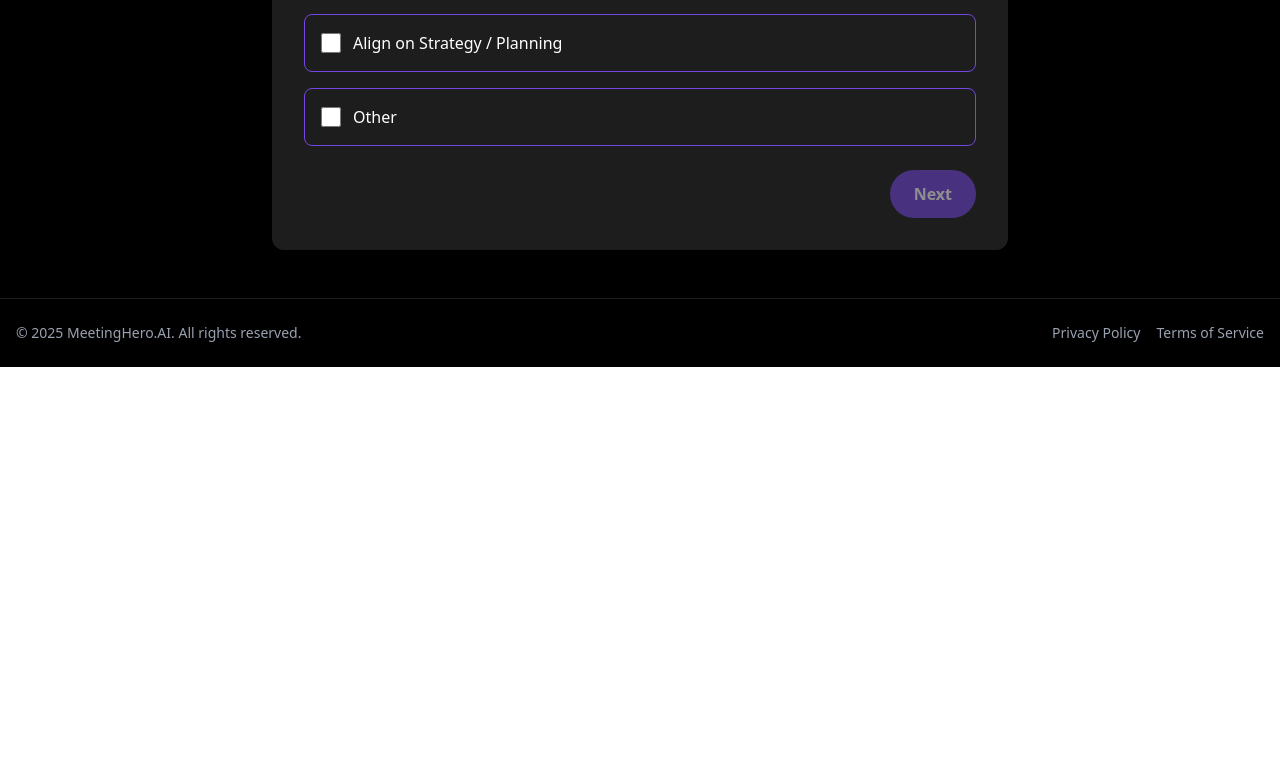
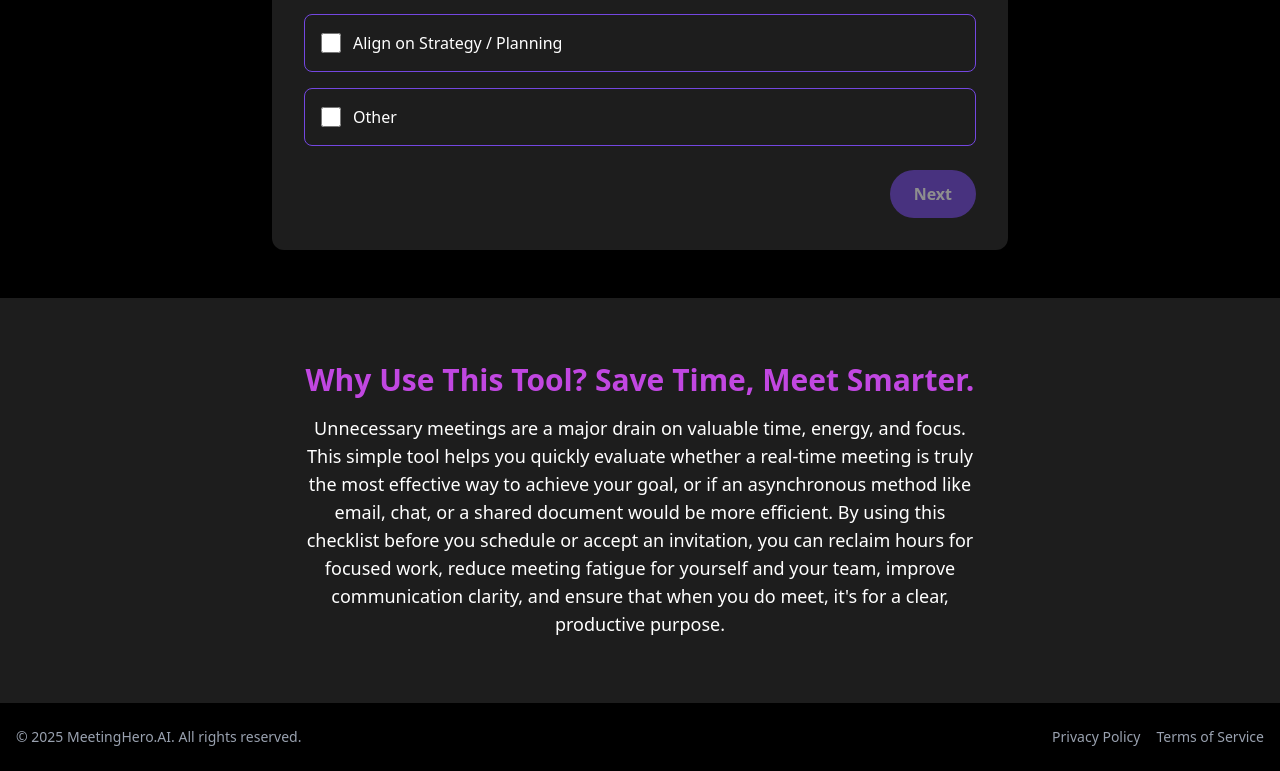
Before and after one commit to fadeenk/meetinghero.ai, a SvelteKit app: page /tools/should-this-be-a-meeting in a window 1280 px wide. Shown: the part 1113-1884 px from the top of the page. Before the commit the page ends 1480 px from the top, so only its background shows below. Built offline with nearby package versions, Linux system fonts and the light colour scheme.

Commit message:
Improves progress indicator and adds intro section
Updates progress calculation to reflect variable question paths based on user answers.

Adds a "Why Use This Tool" section to highlight the tool's benefits in saving time and improving meeting efficiency.

```diff
--- a/src/routes/tools/should-this-be-a-meeting/+page.svelte
+++ b/src/routes/tools/should-this-be-a-meeting/+page.svelte
@@ -321,9 +321,37 @@ Best,
 	}
 
 	function getProgress() {
-		const visibleQuestions = getVisibleQuestions();
-		const currentIndex = visibleQuestions.findIndex((q) => q.id === currentStep);
-		return ((currentIndex + 1) / visibleQuestions.length) * 100;
+		// Start by assuming the longest possible path (5 questions)
+		let totalQuestionsInPath = 5;
+		let currentPositionInPath = 0;
+
+		// If user has answered q2, update the possible path length
+		if (answers['q2'] === 'no') {
+			// Path: q1 -> q2 -> q5 -> q6 (max 4 questions)
+			totalQuestionsInPath = 4;
+		} else if (answers['q2'] === 'yes' && answers['q3'] === 'no') {
+			// Path: q1 -> q2 -> q3 -> q7 (max 4 questions)
+			totalQuestionsInPath = 4;
+		}
+
+		// Calculate current position
+		if (currentStep === 1) {
+			currentPositionInPath = 1;
+		} else if (currentStep === 2) {
+			currentPositionInPath = 2;
+		} else if (currentStep === 3) {
+			currentPositionInPath = 3;
+		} else if (currentStep === 4) {
+			currentPositionInPath = 4;
+		} else if (currentStep === 5) {
+			currentPositionInPath = 3;
+		} else if (currentStep === 6) {
+			currentPositionInPath = 4;
+		} else if (currentStep === 7) {
+			currentPositionInPath = 5;
+		}
+
+		return (currentPositionInPath / totalQuestionsInPath) * 100;
 	}
 
 	function handleGoalSelection(value: string, checked: boolean) {
@@ -546,4 +574,25 @@ Best,
 			</div>
 		{/if}
 	</section>
+
+	<!-- Why Use This Tool Section -->
+	<section
+		class="flex w-full flex-col items-center px-4 py-16"
+		style="background: var(--color-bg-dark);"
+	>
+		<h2
+			class="mb-4 text-center text-2xl font-semibold md:text-3xl"
+			style="color: var(--color-secondary);"
+		>
+			Why Use This Tool? Save Time, Meet Smarter.
+		</h2>
+		<p class="max-w-2xl text-center text-lg text-white">
+			Unnecessary meetings are a major drain on valuable time, energy, and focus. This simple tool
+			helps you quickly evaluate whether a real-time meeting is truly the most effective way to
+			achieve your goal, or if an asynchronous method like email, chat, or a shared document would
+			be more efficient. By using this checklist before you schedule or accept an invitation, you
+			can reclaim hours for focused work, reduce meeting fatigue for yourself and your team, improve
+			communication clarity, and ensure that when you do meet, it's for a clear, productive purpose.
+		</p>
+	</section>
 </div>
```
